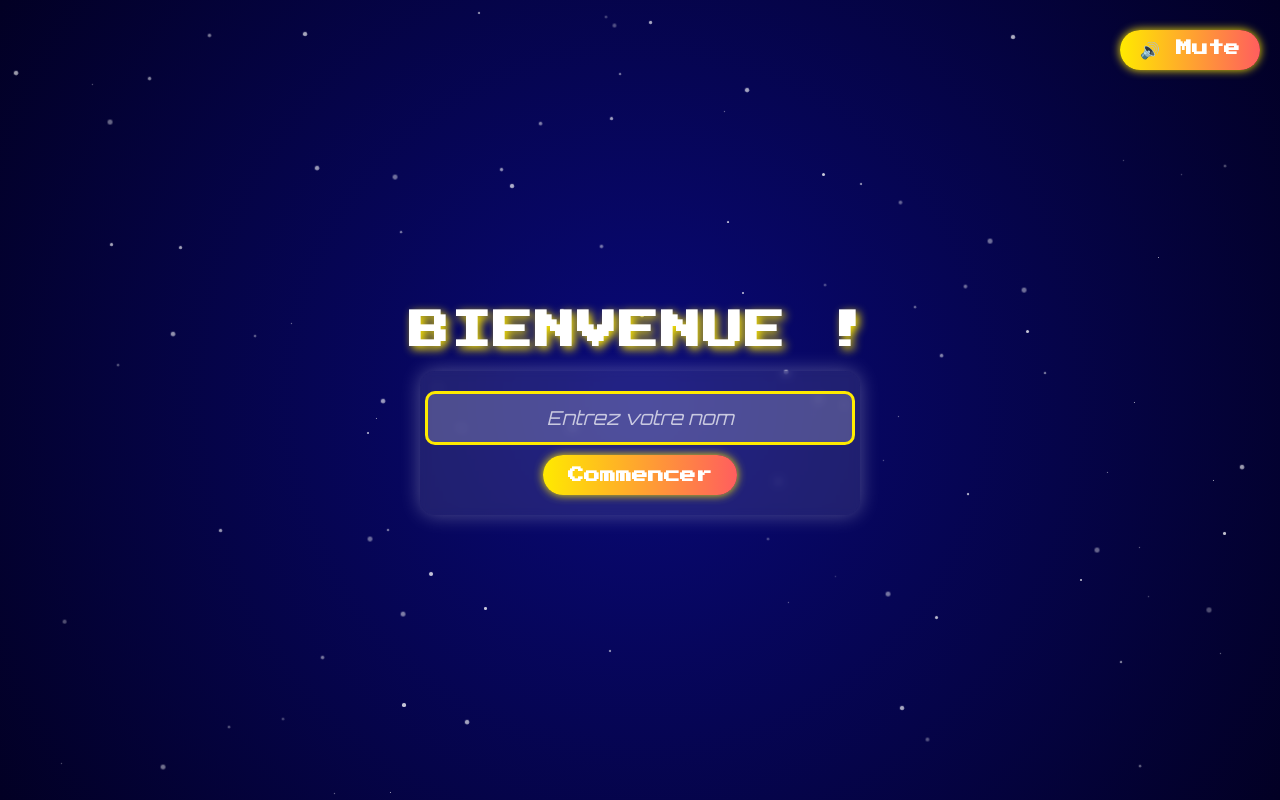
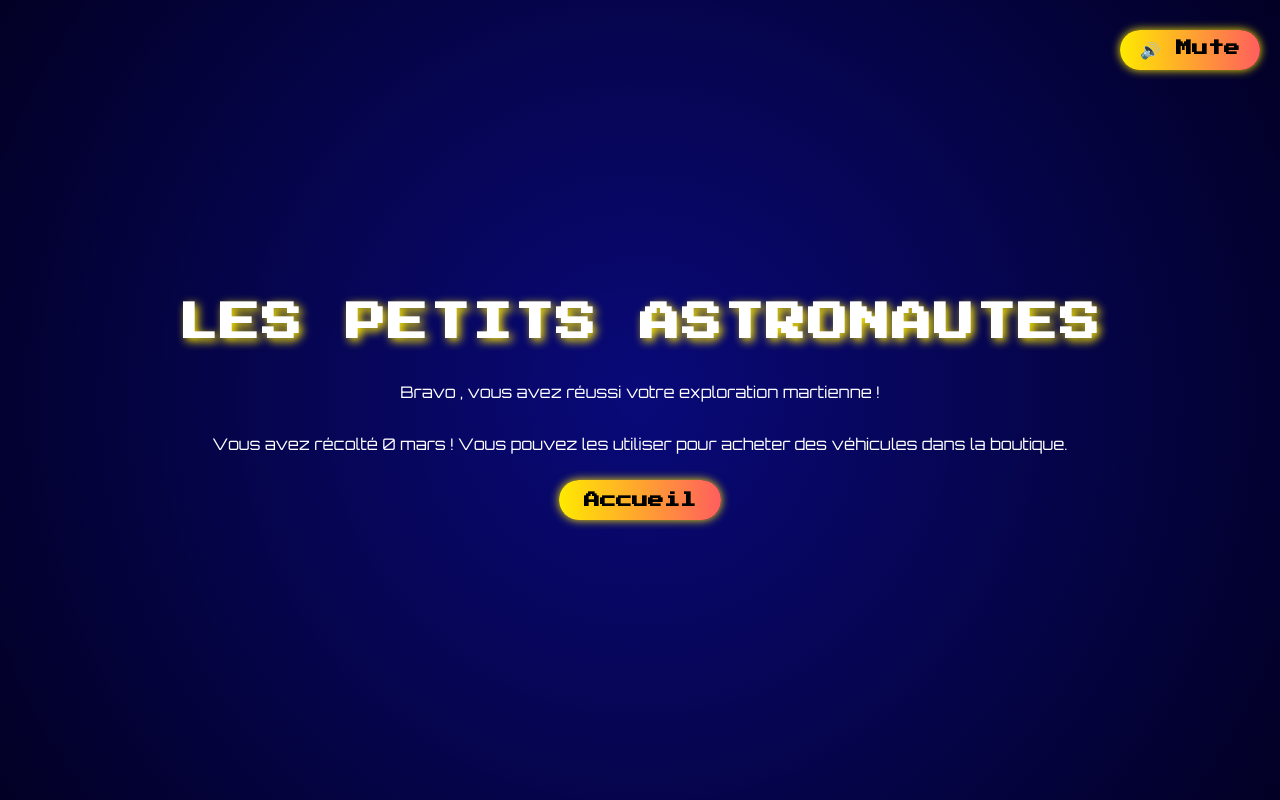
Before and after one commit to eliotpp1/Mars, a React (Vite) app in the folder front/: page /gameover in a window 1280 px wide. Before the commit this address led to /. Built offline with nearby package versions, Linux system fonts and the light colour scheme; no server answers.

Commit message:
game over + models

```diff
--- a/front/index.html
+++ b/front/index.html
@@ -9,7 +9,7 @@
     />
 
     <meta name="viewport" content="width=device-width, initial-scale=1.0" />
-    <title>Vite + React</title>
+    <title>Les petits astronautes</title>
   </head>
   <body>
     <div id="root"></div>
--- a/front/src/App.jsx
+++ b/front/src/App.jsx
@@ -12,6 +12,7 @@ import Scene3 from "./game/page/Space";
 import Lune from "./game/page/Lune";
 import Vehicles from "./components/Vehicles";
 import Shop from "./components/Shop";
+import EndGame from "./components/EndGame";
 import { SoundProvider } from "./context/SoundContext"; // Importer le contexte
 import SoundOverlay from "./components/SoundOverlay"; // Importer l'overlay
 
@@ -27,6 +28,7 @@ function App() {
           <Route path="/lune" element={<Lune />} />
           <Route path="/vehicles" element={<Vehicles />} />
           <Route path="/shop" element={<Shop />} />
+          <Route path="/gameover" element={<EndGame />} />
           <Route path="*" element={<Navigate to="/" />} />
         </Routes>
         <SoundOverlay /> {/* Overlay global */}
--- a/front/src/assets/styles/style.css
+++ b/front/src/assets/styles/style.css
@@ -20,7 +20,8 @@ body {
 }
 
 .home-container,
-.game-container {
+.game-container,
+.gameover-container {
   display: flex;
   flex-direction: column;
   align-items: center;
@@ -121,7 +122,7 @@ button {
   font-size: 1rem;
   align-items: center;
   background: linear-gradient(90deg, var(--yellow), var(--red));
-  color: white;
+  color: black;
   border: none;
   padding: 12px 25px;
   border-radius: 20px;
@@ -420,7 +421,6 @@ form {
   padding: 10px 20px;
   font-size: 16px;
   background-color: rgba(0, 0, 0, 0.7);
-  color: white;
   border: none;
   border-radius: 5px;
   cursor: pointer;
--- /dev/null
+++ b/front/src/components/EndGame.jsx
@@ -0,0 +1,54 @@
+import { useState, useEffect } from "react";
+import { useNavigate } from "react-router-dom";
+import { useSound } from "../context/SoundContext";
+
+const EndGame = () => {
+  const navigate = useNavigate();
+  const [playerName, setPlayerName] = useState("");
+  const [mars, setMars] = useState(0);
+  const { isMuted } = useSound();
+  const gameOver = new Audio("/assets/sounds/gameover.mp3");
+
+  useEffect(() => {
+    const name = localStorage.getItem("playerName");
+    const marsStorage = localStorage.getItem("mars");
+    const startTime = localStorage.getItem("startTime");
+
+    if (startTime) {
+      const elapsedTime = Math.floor((Date.now() - parseInt(startTime)) / 1000); // Temps en secondes
+      localStorage.setItem("time", elapsedTime);
+
+      // Calcul du score
+      const marsPoints = Math.floor((1000 / elapsedTime) * 1000);
+      const newMars = marsStorage
+        ? parseInt(marsStorage) + marsPoints
+        : marsPoints;
+      localStorage.setItem("mars", newMars);
+
+      setMars(marsPoints);
+    }
+
+    setPlayerName(name);
+  }, []);
+
+  useEffect(() => {
+    if (!isMuted) {
+      gameOver.volume = 0.1;
+      gameOver.play();
+    }
+  }, [isMuted]);
+
+  return (
+    <div className="gameover-container">
+      <h1>Les petits astronautes</h1>
+      <p>Bravo {playerName}, vous avez réussi votre exploration martienne !</p>
+      <p>
+        Vous avez récolté {mars} mars ! Vous pouvez les utiliser pour acheter
+        des véhicules dans la boutique.
+      </p>
+      <button onClick={() => navigate("/vehicles")}>Accueil</button>
+    </div>
+  );
+};
+
+export default EndGame;
--- a/front/src/components/Home.tsx
+++ b/front/src/components/Home.tsx
@@ -20,10 +20,11 @@ const Home = () => {
     if (!isMuted) clickSound.play(); // Jouer le son uniquement si pas muted
     if (name.trim()) {
       localStorage.setItem("playerName", name);
+      localStorage.setItem("unlockedVehicles", JSON.stringify([0])); // Débloquer le premier véhicule
 
       // Vérifie si "credits" est déjà défini, sinon le mettre à 0
-      if (!localStorage.getItem("credits")) {
-        localStorage.setItem("credits", "100");
+      if (!localStorage.getItem("mars")) {
+        localStorage.setItem("mars", "0");
       }
 
       navigate("/vehicles");
@@ -33,7 +34,7 @@ const Home = () => {
   return (
     <div className="home-container">
       <div className="stars" ref={starsRef}></div>
-      <h1>Bienvenue !</h1>
+      <h1> Les petits astronautes </h1>
       <form onSubmit={handleSubmit}>
         <input
           type="text"
--- a/front/src/components/Vehicles.jsx
+++ b/front/src/components/Vehicles.jsx
@@ -258,21 +258,28 @@ const Vehicles = () => {
   };
 
   const play = () => {
-    if (audioRef.current) {
-      audioRef.current.volume = 0.5;
+    if (!isMuted) {
+      audioRef.current.currentTime = 0; // Réinitialiser pour éviter le chevauchement
       audioRef.current.play();
     }
+
+    // Enregistrer le temps de départ en millisecondes
+    localStorage.setItem("startTime", Date.now());
+
     setTimeout(() => navigate("/terre"), 1000);
   };
 
   const goToShop = () => {
-    playClickSound(); // Jouer le son au clic sur "Boutique"
+    if (!isMuted) {
+      audioRef.current.currentTime = 0; // Réinitialiser pour éviter le chevauchement
+      audioRef.current.play();
+    }
     navigate("/shop");
   };
 
   return (
     <div className="game-container">
-      <h1>Choisissez un véhicule</h1>
+      <h1>Choisissez un vehicule</h1>
       <div className="stars" ref={starsRef}></div>
       <div className="vehicle-selector">
         <button
```
